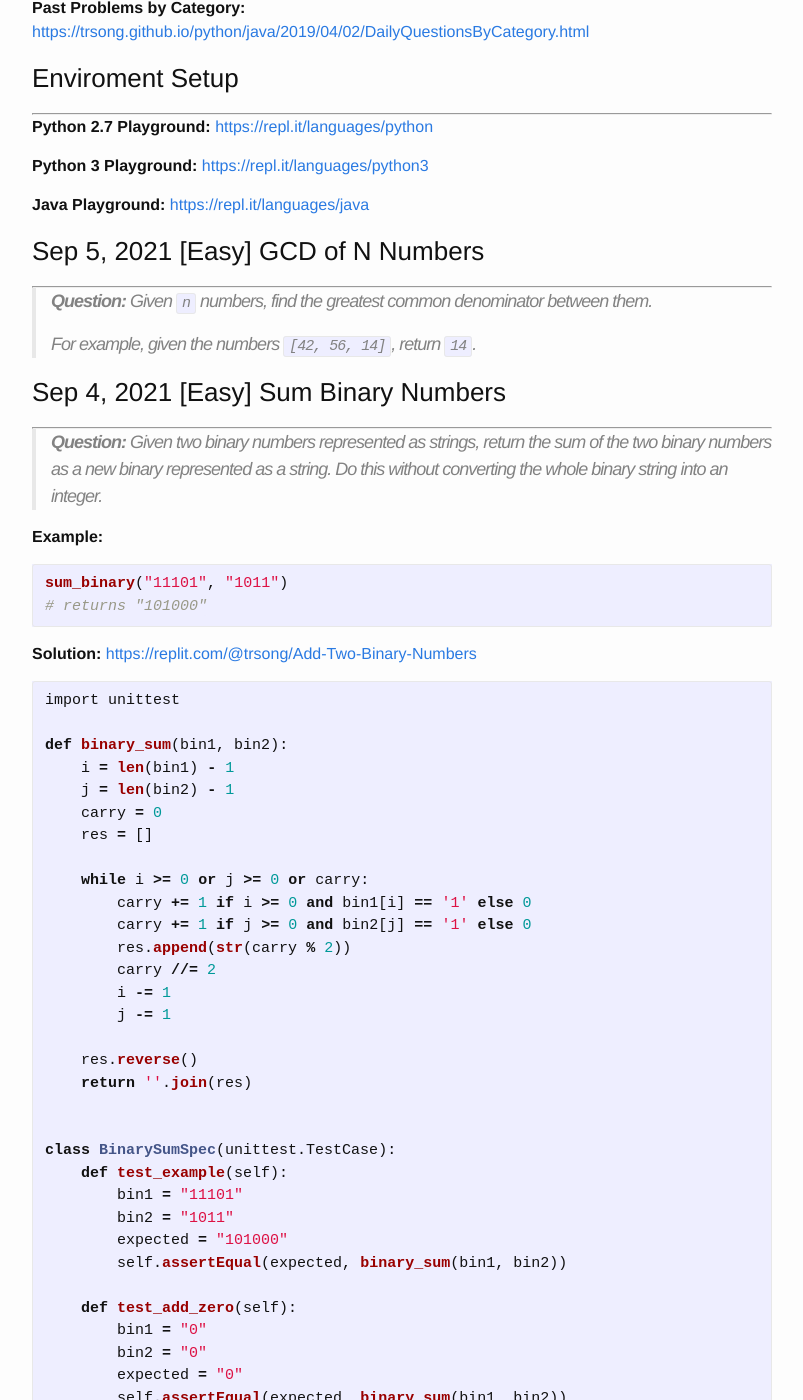
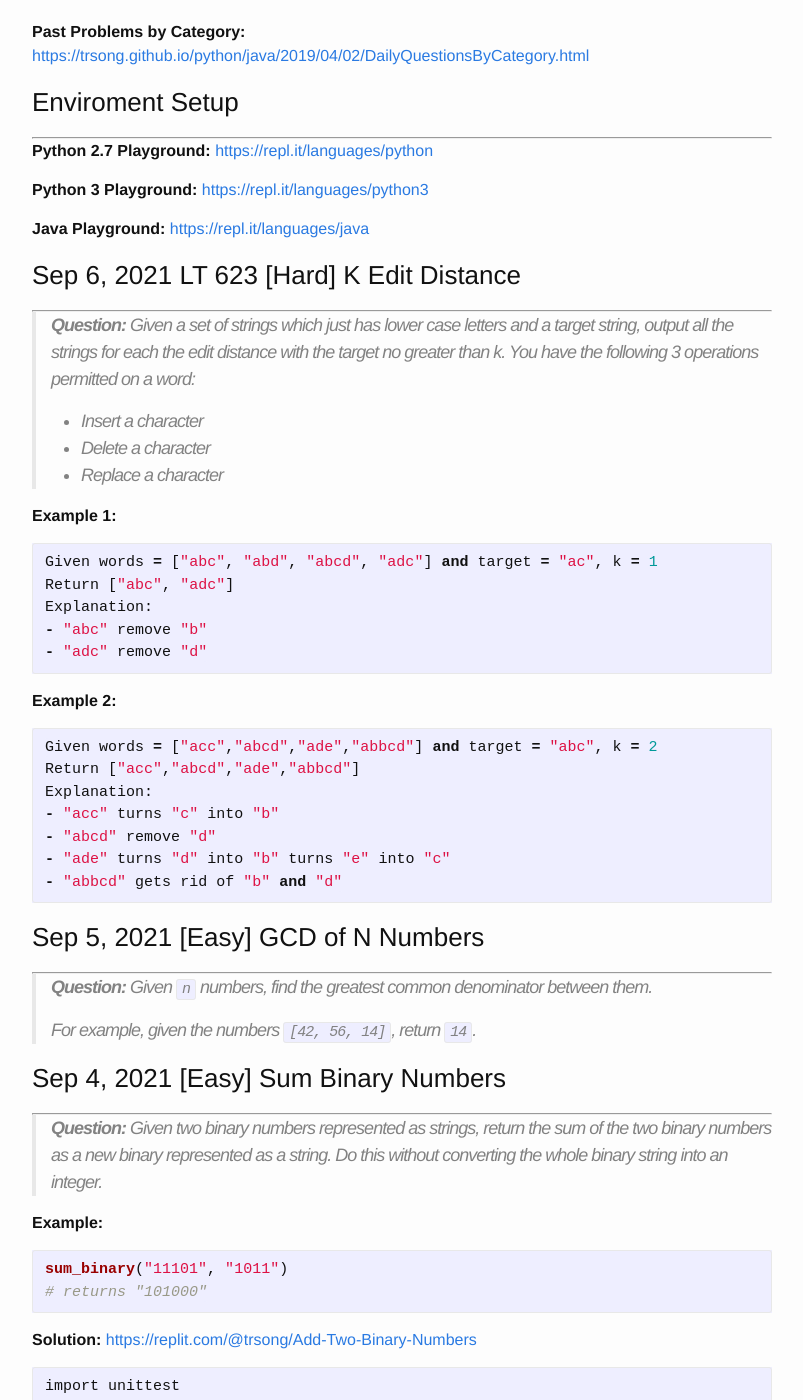
Before and after one commit to trsong/trsong.github.io, a Jekyll site: the page built from _posts/2021-08-01-DailyQuestionsAug.md, in a window 1280 px wide and 1400 px high, scrolled down 1194 px. Shown: the whole window, without its empty margins (238-1041 px from the left). Built offline with Jekyll 4.4.1, drawn with Linux system fonts in a browser that asks for light colours; some of the changed text lies outside the part shown.

Commit message:
Add Sep 6 question

````diff
--- a/_posts/2021-08-01-DailyQuestionsAug.md
+++ b/_posts/2021-08-01-DailyQuestionsAug.md
@@ -19,6 +19,36 @@ categories: Python/Java
 **Python 3 Playground:** [https://repl.it/languages/python3](https://repl.it/languages/python3)
 
 **Java Playground:** [https://repl.it/languages/java](https://repl.it/languages/java)
+
+
+### Sep 6, 2021 LT 623 \[Hard\] K Edit Distance
+---
+> **Question:** Given a set of strings which just has lower case letters and a target string, output all the strings for each the edit distance with the target no greater than k.
+You have the following 3 operations permitted on a word:
+> - Insert a character
+> - Delete a character
+> - Replace a character
+
+**Example 1:**
+```py
+Given words = ["abc", "abd", "abcd", "adc"] and target = "ac", k = 1
+Return ["abc", "adc"]
+Explanation:
+- "abc" remove "b"
+- "adc" remove "d"
+```
+
+**Example 2:**
+```py
+Given words = ["acc","abcd","ade","abbcd"] and target = "abc", k = 2
+Return ["acc","abcd","ade","abbcd"]
+Explanation:
+- "acc" turns "c" into "b"
+- "abcd" remove "d"
+- "ade" turns "d" into "b" turns "e" into "c"
+- "abbcd" gets rid of "b" and "d"
+```
+
 
 
 ### Sep 5, 2021 \[Easy\] GCD of N Numbers
````
